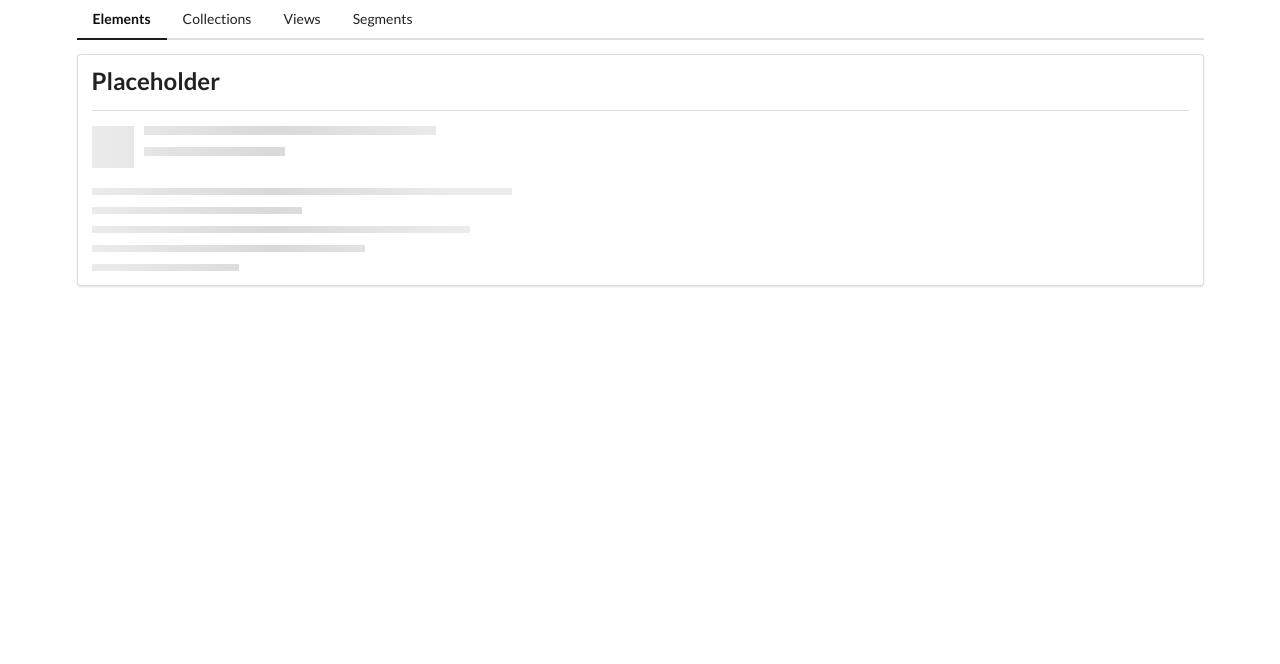
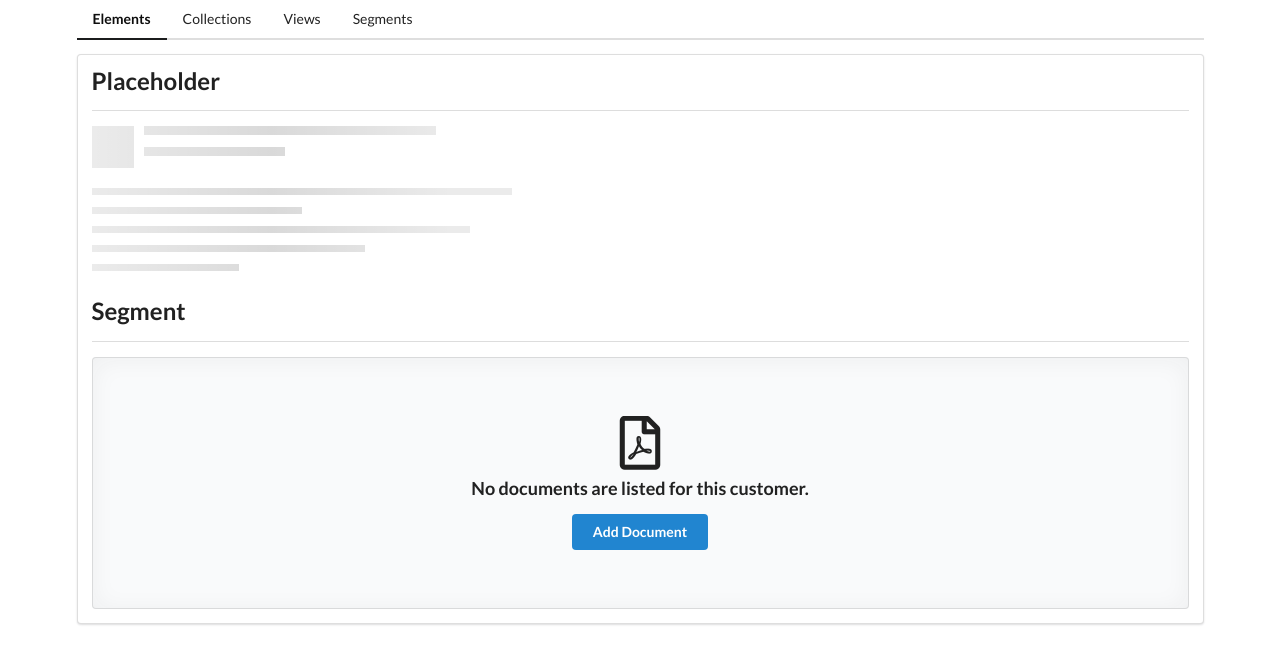
Before and after one commit to tjacker/generic-semantic-ui-site, an Angular app: page /elements in a window 1280 px wide. Shown: the top 664 px of the page. Built offline with nearby package versions, Linux system fonts and the light colour scheme.

Commit message:
creates segment component in elements module

```diff
--- a/src/app/elements/elements-section/elements-section.component.html
+++ b/src/app/elements/elements-section/elements-section.component.html
@@ -1,2 +1,23 @@
-<app-divider>Placeholder</app-divider>
-<app-placeholder [header]="true" [lines]="5"></app-placeholder>
+<div class="ui grid">
+	<div class="row">
+		<section class="column">
+			<app-divider>Placeholder</app-divider>
+
+			<app-placeholder [header]="true" [lines]="5"></app-placeholder>
+		</section>
+	</div>
+
+	<div class="row">
+		<section class="column">
+			<app-divider>Segment</app-divider>
+
+			<app-segment>
+				<header>
+					<i class="pdf file outline icon"></i>
+					No documents are listed for this customer.
+				</header>
+				<button class="ui primary button">Add Document</button>
+			</app-segment>
+		</section>
+	</div>
+</div>
--- a/src/app/elements/elements.module.ts
+++ b/src/app/elements/elements.module.ts
@@ -5,9 +5,10 @@
 import { ElementsSectionComponent } from './elements-section/elements-section.component';
 import { PlaceholderComponent } from './placeholder/placeholder.component';
 import { TimesDirective } from './times.directive';
+import { SegmentComponent } from './segment/segment.component';
 
 @NgModule({
-	declarations: [ElementsSectionComponent, PlaceholderComponent, TimesDirective],
+	declarations: [ElementsSectionComponent, PlaceholderComponent, TimesDirective, SegmentComponent],
 	imports: [CommonModule, ElementsRoutingModule, SharedModule],
 	exports: [],
 })
--- /dev/null
+++ b/src/app/elements/segment/segment.component.html
@@ -0,0 +1,6 @@
+<div class="ui placeholder segment">
+	<div class="ui icon header">
+		<ng-content select="header"></ng-content>
+	</div>
+	<ng-content></ng-content>
+</div>
--- /dev/null
+++ b/src/app/elements/segment/segment.component.scss
@@ -0,0 +1,3 @@
+.ui.icon.header:empty {
+	display: none;
+}
```
Also changed, not shown: src/app/elements/segment/segment.component.ts (added, +8 -0 lines).
